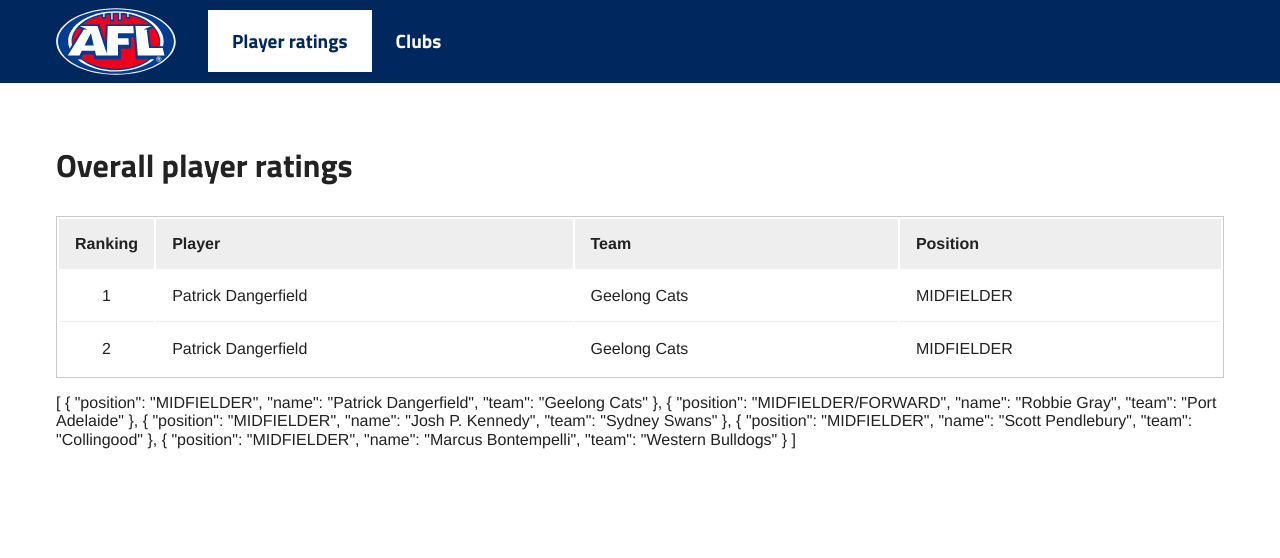
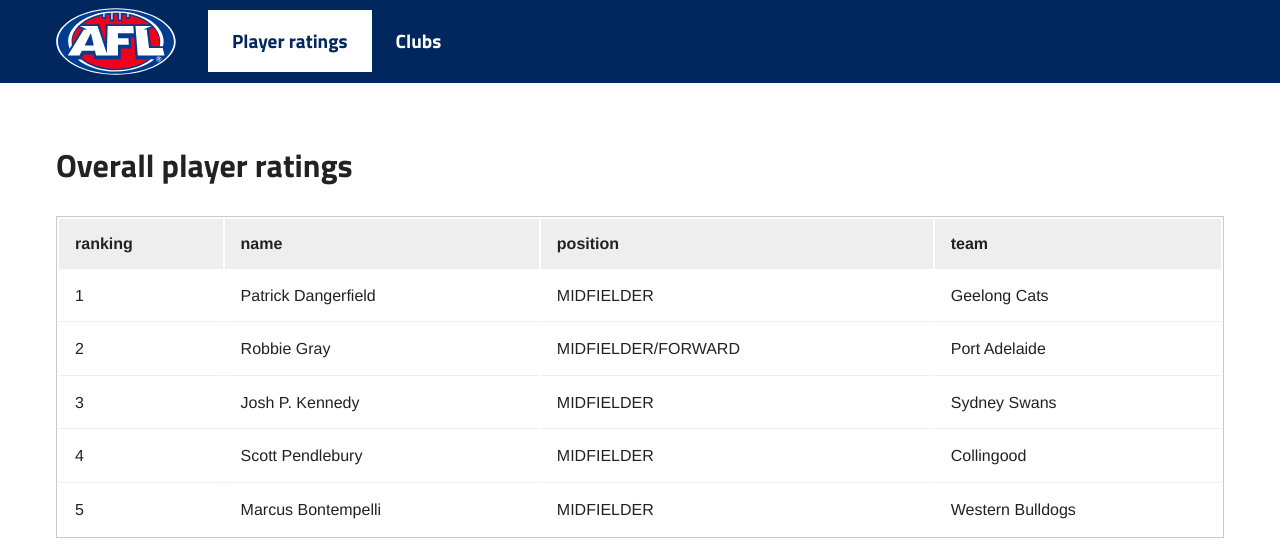
Before and after one commit to kevin-ho87/player-ratings, a Vue app: page / in a window 1280 px wide. Shown: the top 558 px of the page. Built offline with nearby package versions, Linux system fonts and the light colour scheme.

Commit message:
Player ratings and Table
Extract Table component from Player ratings component. Map player ratings data to pass into Table component.

```diff
--- a/src/components/PlayerRatings.vue
+++ b/src/components/PlayerRatings.vue
@@ -2,70 +2,33 @@
   <div class="container">
     <div class="col col_fw">
       <h1 class="page-title">{{ title }}</h1>
-      <table class="table">
-        <thead>
-          <tr>
-            <th class="table__ranking">Ranking</th>
-            <th>Player</th>
-            <th>Team</th>
-            <th>Position</th>
-          </tr>
-        </thead>
-        <tbody>
-          <tr>
-            <td class="table__ranking">
-              <span>1</span>
-            </td>
-            <td>
-              <span>Patrick Dangerfield</span>
-            </td>
-            <td>
-              <span>Geelong Cats</span>
-            </td>
-            <td>
-              <span>MIDFIELDER</span>
-            </td>
-          </tr>
-          <tr>
-            <td class="table__ranking">
-              <span>2</span>
-            </td>
-            <td>
-              <span>Patrick Dangerfield</span>
-            </td>
-            <td>
-              <span>Geelong Cats</span>
-            </td>
-            <td>
-              <span>MIDFIELDER</span>
-            </td>
-          </tr>
-        </tbody>
-      </table>
-      <p>{{ playerRatings }}</p>
+
+      <Table :headings="headings" :players="playerRatings" />
     </div>
   </div>
 </template>
 
 <script>
 import axios from 'axios'
+import Table from '@/components/Table'
 
 export default {
-  // name: 'PlayerRatings',
   data () {
     return {
       title: 'Overall player ratings',
+      headings: ['ranking', 'name', 'position', 'team'],
       ratings: []
     }
   },
   computed: {
     playerRatings () {
+      // Create new array of objects to pass into Table component
       return this.ratings.map(item => {
         const { givenName, surname } = item.player.playerName
         return {
-          ranking: item.detailedRatings.ranking,
+          ranking: item.detailedRatings[0].ranking,
+          name: `${givenName} ${surname}`,
           position: item.position,
-          name: `${givenName} ${surname}`,
           team: item.team.teamName
         }
       })
@@ -80,6 +43,9 @@
       })
     }
   },
+  components: {
+    Table
+  },
   mounted () {
     this.fetchPlayerRatings()
   }
@@ -89,34 +55,4 @@
 <style lang="scss" scoped>
 @import "../assets/scss/base/settings";
 
-.table {
-  border: 1px solid $medium-gray;
-  width: 100%;
-
-  th {
-    background-color: $light-gray;
-    text-align: left;
-  }
-
-  th,td {
-    padding: 1rem;
-  }
-
-  tr {
-    &:not(:last-child) td {
-      border-bottom: 1px solid $light-gray;
-    }
-
-    &:hover {
-      background-color: #eee;
-    }
-  }
-
-
-  &__ranking {
-    width: 90px;
-    text-align: center;
-  }
-}
-
 </style>
--- /dev/null
+++ b/src/components/Table.vue
@@ -0,0 +1,59 @@
+<template>
+  <table class="table">
+    <thead>
+      <tr>
+        <th v-for="heading in headings">
+          {{ heading }}
+        </th>
+      </tr>
+    </thead>
+    <tbody>
+      <tr v-for="playerRow in players">
+        <td v-for="player in playerRow">
+          <span>{{ player }}</span>
+        </td>
+      </tr>
+    </tbody>
+  </table>
+</template>
+
+<script>
+
+export default {
+  props: ['headings', 'players']
+}
+</script>
+
+<style lang="scss" scoped>
+@import "../assets/scss/base/settings";
+
+.table {
+  border: 1px solid $medium-gray;
+  width: 100%;
+
+  th {
+    background-color: $light-gray;
+    text-align: left;
+  }
+
+  th,td {
+    padding: 1rem;
+  }
+
+  tr {
+    &:not(:last-child) td {
+      border-bottom: 1px solid $light-gray;
+    }
+
+    &:hover {
+      background-color: #eee;
+    }
+  }
+
+  &__ranking {
+    // width: 90px;
+    // text-align: center;
+  }
+}
+
+</style>
```
